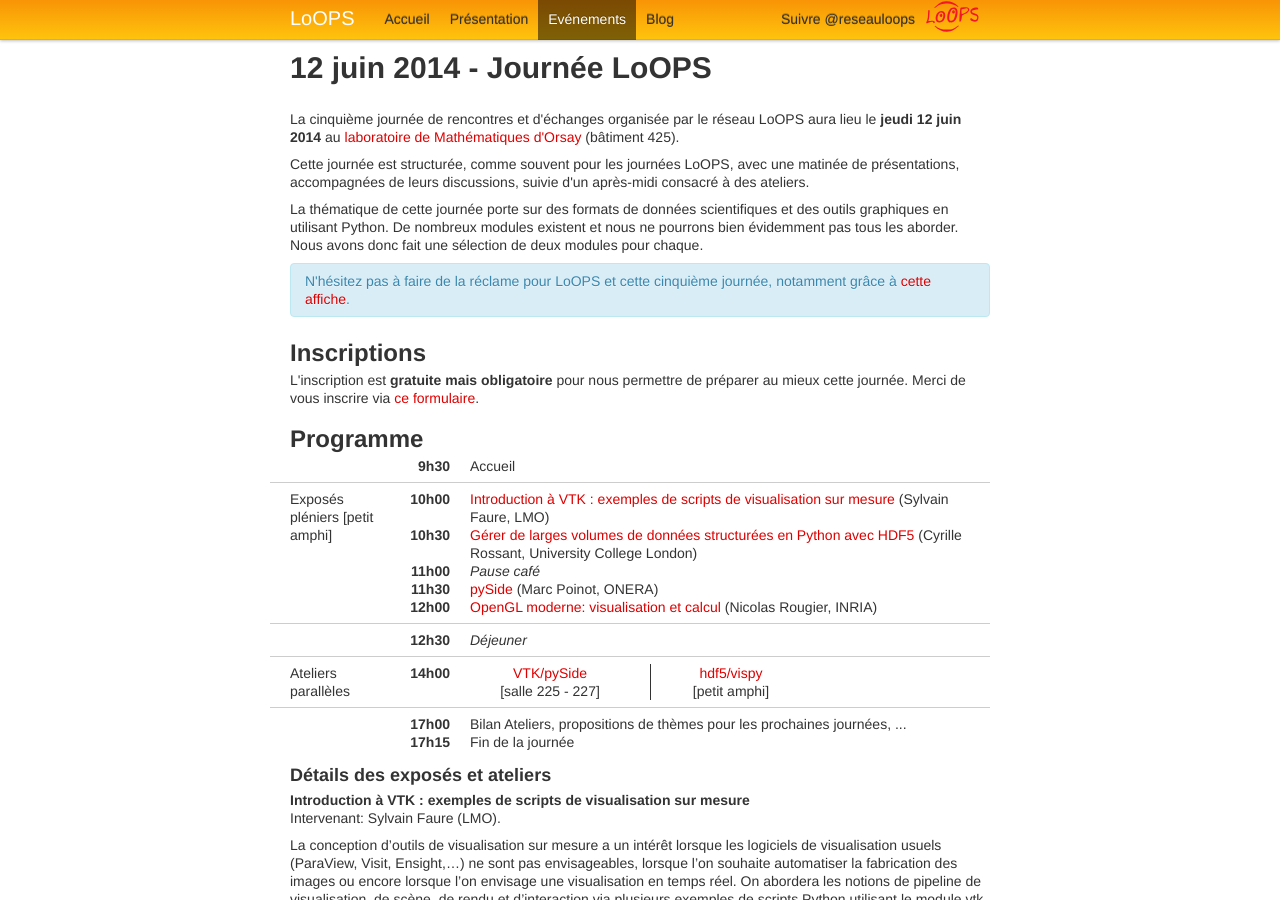
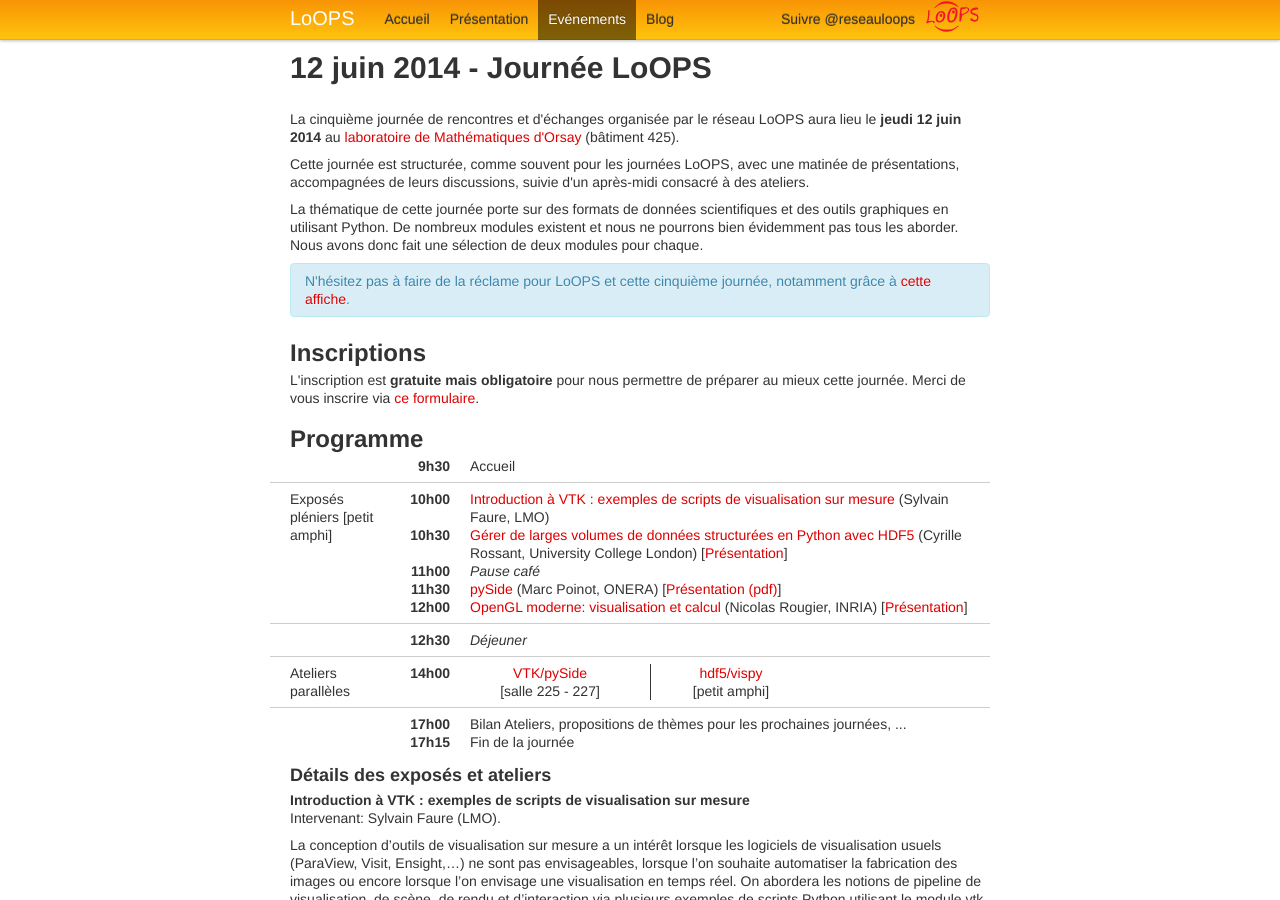
Before and after one commit to reseau-loops/reseau-loops.github.com, a Jekyll site: the page built from journee_2014_06.html, in a window 1280 px wide and 900 px high. Built offline with Jekyll 4.4.1, drawn with Linux system fonts in a browser that asks for light colours; Markdown is read by kramdown in place of the engine named in the settings; comment, search, counter and statistics services are not loaded; some of the changed lines change nothing that is shown.

Commit message:
ajout des liens vers les presentations hdf5, pySide, vispy

```diff
--- a/journee_2014_06.html
+++ b/journee_2014_06.html
@@ -58,7 +58,7 @@ de préparer au mieux cette journée. Merci de vous inscrire via
       <div class="span1 time">10h30</div>
       <div class="span9"><a href="#hdf5">Gérer de larges volumes de données structurées en Python avec HDF5</a>
          (Cyrille Rossant, University College London)
-         <!--[<a href="http://www.oranadoz.net/slides/2013-12-19-sur-la-veille.html">Présentation</a>]-->
+         [<a href="https://github.com/rossant/hdf5-tutorial">Présentation</a>]
       </div>
     </div>
     <div class="row">
@@ -68,14 +68,14 @@ de préparer au mieux cette journée. Merci de vous inscrire via
     <div class="row">
       <div class="span1 time">11h30</div>
       <div class="span9"><a href="#pySide">pySide</a>
-        (Marc Poinot, ONERA) <!--[<a href="presentations/2013-12-19-sebastien-medard-sourcesup.pdf">Présentation (pdf)</a>]-->
+        (Marc Poinot, ONERA) [<a href="presentations/5eme_journee/pySide-intro.pdf">Présentation (pdf)</a>]
       </div>
     </div>
     <div class="row">
       <div class="span1 time">12h00</div>
       <div class="span9"><a href="#workflow">OpenGL moderne: visualisation et calcul</a>
          (Nicolas Rougier, INRIA)
-         <!--[<a href="https://users.lal.in2p3.fr/perus/Presentations/LoOPS/131219-LoOPS/">Présentation</a>]-->
+         [<a href="https://github.com/rossant/loops-tutorial/tree/master/talk">Présentation</a>]
       </div>
     </div>
   </div>
```
Also changed, not shown: 1 other file.
